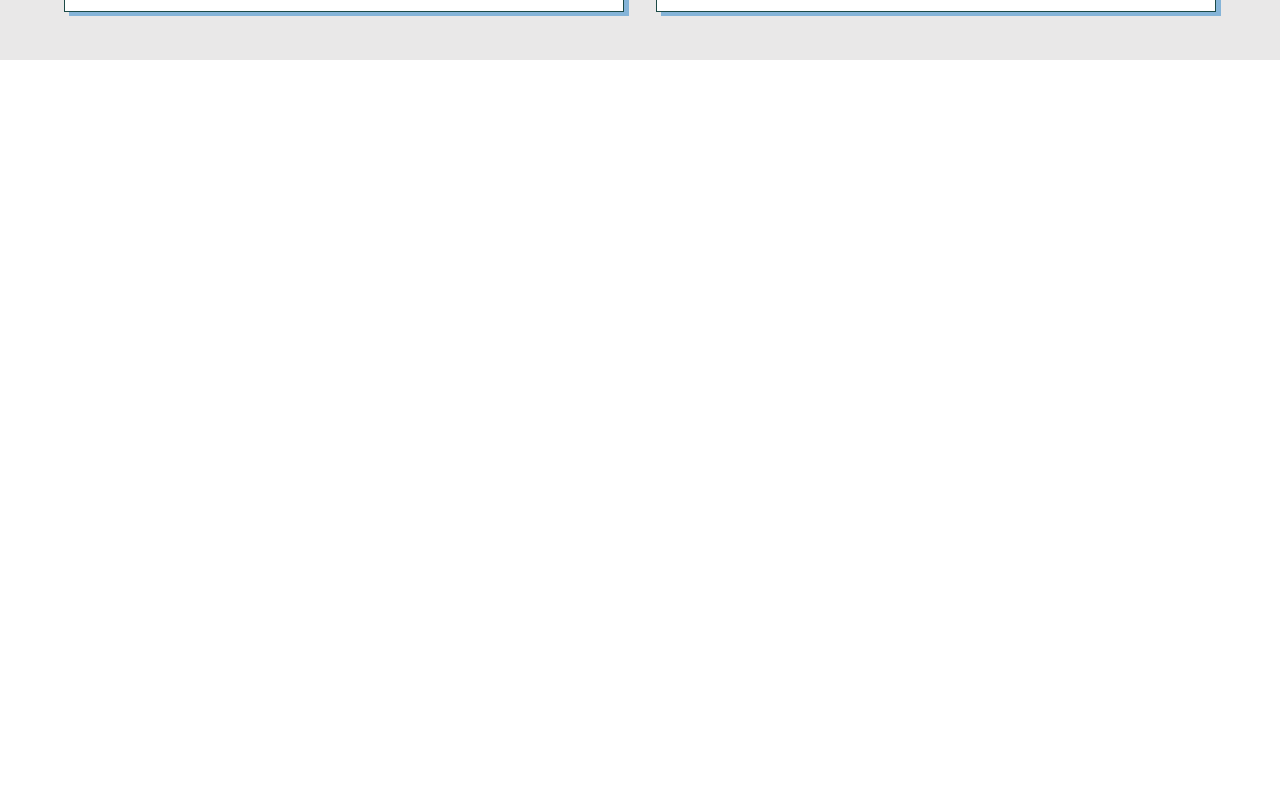
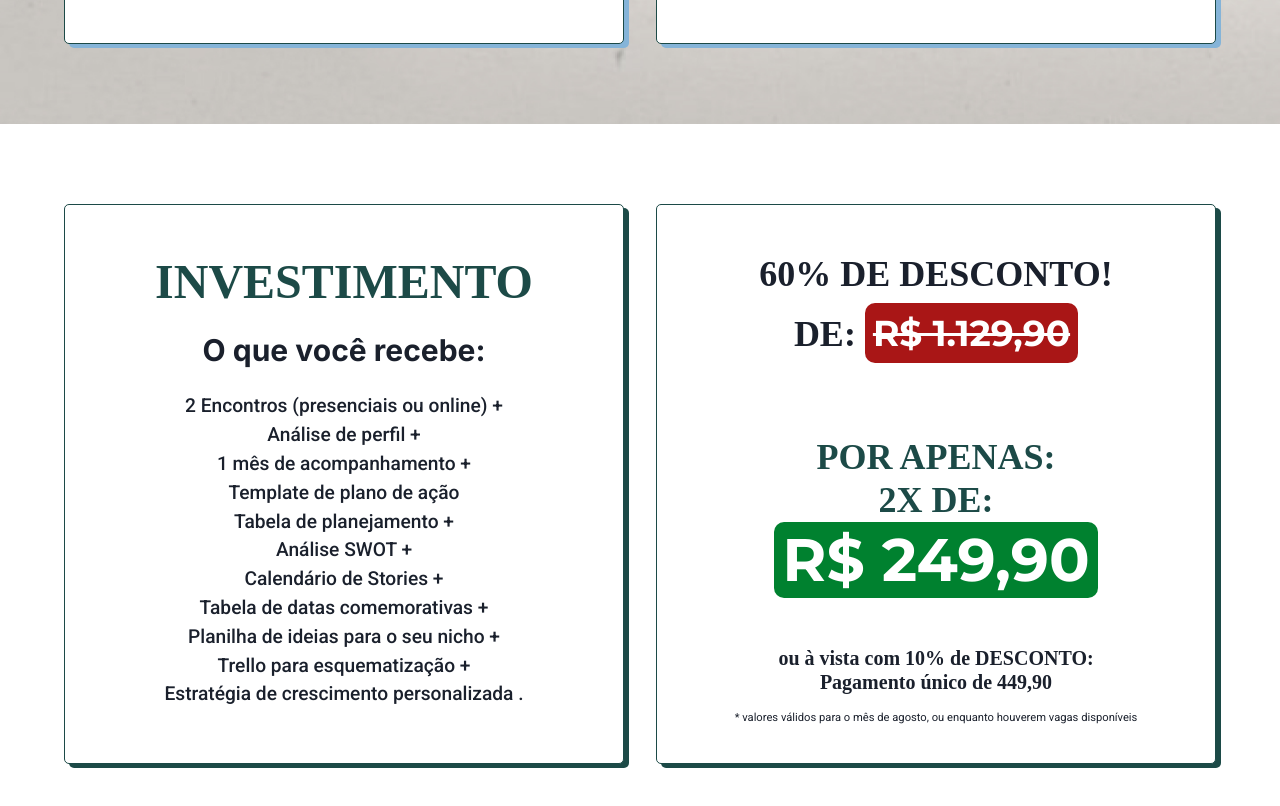
Before and after one commit to MatheusBrunoAlmeida/consultoriadc, a Next.js app: page / in a window 1280 px wide. Shown: the part 1540-2346 px from the top of the page. Before the commit the page ends 1600 px from the top, so only its background shows below. Built offline with nearby package versions, Linux system fonts and the light colour scheme; a web font is replaced by a local one.

Commit message:
sessão valor concluida

```diff
--- a/src/pages/index.tsx
+++ b/src/pages/index.tsx
@@ -1,6 +1,7 @@
-import { Box, Button, Heading, Text } from '@chakra-ui/react'
+import { Box, Button, Flex, Heading, Text } from '@chakra-ui/react'
 import type { NextPage } from 'next'
 import Header from '../components/Header'
+import bg from '../../public/assets/bg-gray.jpeg'
 
 const Home: NextPage = () => {
   return (
@@ -12,6 +13,7 @@ const Home: NextPage = () => {
         flexDirection="column"
         alignItems="center"
         textAlign="center"
+        id='banner-section'
       >
         <Heading
           color="darkGreen"
@@ -133,6 +135,159 @@ const Home: NextPage = () => {
           </Box>
         </Box>
       </Box>
+
+      <Flex
+        id='price-section'
+      >
+        <Flex
+          className='price-container price-container-info'
+          style={{
+            justifyContent: 'center',
+            gap: '5%'
+          }}
+        >
+          <Heading
+            color="darkGreen"
+            fontWeight="900"
+            size="2xl"
+            fontFamily="All Nevrada"
+            id='investimento-title'
+          >
+            INVESTIMENTO
+          </Heading>
+
+          <Flex
+            flexDirection="column"
+            gap="1.5rem"
+          >
+            <Heading
+              size="lg"
+              textAlign="center"
+            >
+              O que você recebe:
+            </Heading>
+
+            <Flex
+              flexDirection="column"
+              textAlign="center"
+              fontSize="1.2rem"
+              fontWeight="500"
+            >
+              <Text>2 Encontros (presenciais ou online) +</Text>
+              <Text>Análise de perfil +</Text>
+              <Text>1 mês de acompanhamento +</Text>
+              <Text>Template de plano de ação</Text>
+              <Text>Tabela de planejamento +</Text>
+              <Text>Análise SWOT +</Text>
+              <Text>Calendário de Stories +</Text>
+              <Text>Tabela de datas comemorativas +</Text>
+              <Text>Planilha de ideias para o seu nicho +</Text>
+              <Text>Trello para esquematização +</Text>
+              <Text>Estratégia de crescimento personalizada .</Text>
+            </Flex>
+          </Flex>
+        </Flex>
+
+        <Flex
+          className='price-container price-container-price'
+          justifyContent="flex-start"
+        >
+          <Flex
+            gap="1rem"
+            flexDirection="column"
+            marginTop="2rem"
+            alignItems="center"
+          >
+            <Heading
+              fontFamily="All Nevrada"
+              textTransform="uppercase"
+              className='text-up'
+            >
+              60% de desconto!
+            </Heading>
+
+            <Heading
+              fontFamily="All Nevrada"
+              textTransform="uppercase"
+              className='text-up'
+            >
+              DE: <span className="color-red-background">R$ 1.129,90</span>
+            </Heading>
+          </Flex>
+
+          <Flex
+            marginTop="5rem"
+            color="darkGreen"
+            textTransform="uppercase"
+            flexDirection="column"
+            alignItems="center"
+            id='valor-container'
+          >
+            <Heading
+              fontFamily="All Nevrada"
+              className='desconto-title'
+            >
+              Por apenas:
+            </Heading>
+
+            <Heading
+              fontFamily="All Nevrada"
+              className='desconto-title'
+            >
+              2x de:
+            </Heading>
+
+            <Heading
+              fontFamily="Montserrat"
+              color="#fff"
+              backgroundColor="#00812f"
+              display="flex"
+              justifyContent="center"
+              padding="0.5rem"
+              borderRadius="10px"
+              size="3xl"
+              className='desconto-valor'
+            >
+              R$ 249,90
+            </Heading>
+          </Flex>
+
+          <Flex
+            flexDirection="column"
+            marginTop="3rem"
+            alignItems="center"
+          >
+            <Heading
+              fontFamily="All Nevrada"
+              size="md"
+              className='desconto-text-info'
+            >
+              ou à vista com 10% de DESCONTO:
+            </Heading>
+
+            <Heading
+              fontFamily="All Nevrada"
+              size="md"
+              className='desconto-text-info'
+            >
+              Pagamento único de 449,90
+            </Heading>
+          </Flex>
+
+          <Flex
+            marginTop="1rem"
+            alignItems="center"
+            justify="center"
+            textAlign="center"
+          >
+            <Text
+              fontSize="0.7rem"
+            >
+              * valores válidos para o mês de agosto, ou enquanto houverem vagas disponíveis
+            </Text>
+          </Flex>
+        </Flex>
+      </Flex>
     </>
   )
 }
--- a/src/styles/globals.css
+++ b/src/styles/globals.css
@@ -16,6 +16,12 @@
 .logo {
   width: 25rem;
 }
+
+/* #banner-section{
+  background-image: url('../../public/assets/bg-gray.jpeg');
+  background-repeat: no-repeat;
+  background-size: cover;
+} */
 
 .subtitle {
   margin-top: 2rem;
@@ -54,11 +60,16 @@
 .for-who-section{
   display: flex;
   flex-direction: row;
-  padding: 3rem 2rem;
+  padding: 5rem 2rem;
   align-items: center;
   justify-content: center;
   gap: 2rem;
   box-sizing: border-box;
+
+
+  background-image: url('../../public/assets/bg-gray.jpg');
+  background-repeat: no-repeat;
+  background-size: cover;
 }
 
 .for-who-container{
@@ -72,6 +83,7 @@
   justify-content: center;
   width: 35rem;
   height: 35rem;
+  border-radius: 5px;
 }
 
 #for-who-title{
@@ -90,3 +102,43 @@
   font-family: 'Montserrat', sans-serif;
   font-weight: 500;
 }
+
+#price-section{
+  display: flex;
+  flex-direction: row;
+  padding: 5rem 2rem;
+  align-items: center;
+  justify-content: center;
+  gap: 2rem;
+  box-sizing: border-box;
+
+
+  /* background-image: url('../../public/assets/bg.jpg'); */
+  background-repeat: no-repeat;
+  background-size: cover;
+}
+
+.price-container{
+  border: 1px solid #1C4A47;
+  box-shadow: 5px 4px #1C4A47;
+  padding: 1rem 3rem;
+  background-color: #fff;
+  display: flex;
+  flex-direction: column;
+  align-items: center;
+  justify-content: center;
+  width: 35rem;
+  height: 35rem;
+  border-radius: 5px;
+}
+
+.color-red-background{
+  background-color: rgb(169, 22, 22);
+  color: white;
+  border-radius: 10px;
+  padding: 0.5rem;
+  /* padding: 10px 5px 0px 5px; */
+  text-decoration: line-through;
+  text-decoration-style: #ff0000;
+  font-family: 'Montserrat';
+}
--- a/src/styles/responsive.css
+++ b/src/styles/responsive.css
@@ -11,6 +11,10 @@
         width: 13rem;
         margin-top: 3rem;
         font-size: 1.3rem;
+    }
+
+    .price-container-price .text-up{
+        font-size: 2rem;
     }
 }
 
@@ -36,16 +40,61 @@
     .for-who-text {
         font-size: 1.3rem;
     }
+
+    .price-container-price .text-up{
+        font-size: 2rem;
+    }
+
+    .price-container-price .desconto-title{
+        font-size: 2rem;
+    }
+
+    .price-container-price .desconto-valor{
+        font-size: 3rem;
+    }
+
+    .price-container-price .desconto-text-info{
+        font-size: 1rem;
+    }
+}
+
+@media(max-width: 950px){
+    #price-section {
+        display: flex;
+        flex-direction: column;
+        padding: 3rem 2rem;
+        align-items: center;
+        justify-content: center;
+        gap: 2rem;
+    }
 }
 
 @media(max-width: 874px) {
     #for-who-title {
         font-size: 2.3rem;
     }
+
+    #price-section {
+        display: flex;
+        flex-direction: column;
+        padding: 3rem 2rem;
+        align-items: center;
+        justify-content: center;
+        gap: 2rem;
+    }
 }
 
 @media(max-width: 768px) {
     .for-who-section {
+        display: flex;
+        flex-direction: column;
+        padding: 3rem 2rem;
+        align-items: center;
+        justify-content: center;
+        gap: 2rem;
+    }
+
+    #price-section{
         display: flex;
         flex-direction: column;
         padding: 3rem 2rem;
@@ -84,6 +133,12 @@
         height: 30rem;
     }
 
+    .price-container {
+        /* padding: 1rem 3rem; */
+        width: 30rem;
+        height: 30rem;
+    }
+
     #for-who-title {
         font-size: 2.3rem;
     }
@@ -100,6 +155,30 @@
     .for-who-text {
         font-size: 1.4rem;
     }
+
+    .price-container-info .chakra-text{
+        font-size: 1rem;
+    }
+
+    .price-container-price .text-up{
+        font-size: 1.7rem;
+    }
+
+    .price-container-price .desconto-title{
+        font-size: 1.9rem;
+    }
+
+    #valor-container{
+        margin-top: 2rem;
+    }
+
+    .price-container-price .desconto-valor{
+        font-size: 2.7rem;
+    }
+
+    .price-container-price .desconto-text-info{
+        font-size: 1rem;
+    }
 }
 
 @media(max-width: 518px) {
@@ -107,6 +186,11 @@
         padding: 1rem 3rem;
         width: 25rem;
         height: 25rem;
+    }
+
+    .price-container {
+        padding: 1rem 3rem;
+        width: 25rem;
     }
 
     #for-who-title {
@@ -118,6 +202,13 @@
         font-size: 1.1rem;
     }
 
+    .price-container-info .chakra-heading{
+        font-size: 1.5rem;
+    }
+
+    .price-container-info .chakra-text{
+        font-size: 0.9rem;
+    }
 }
 
 @media(max-width: 492px) {
@@ -147,6 +238,11 @@
         height: 20rem;
     }
 
+    .price-container {
+        width: 20rem;
+        padding: 0rem 0rem;
+    }
+
     #for-who-title {
         font-size: 1.7rem;
         line-height: 2rem;
@@ -165,6 +261,26 @@
         font-size: 0.9rem;
         line-height: 1rem;
     }
+
+    .price-container-price .text-up{
+        font-size: 1.2rem;
+    }
+
+    .price-container-price .desconto-title{
+        font-size: 1.7rem;
+    }
+
+    #valor-container{
+        margin-top: 2rem;
+    }
+
+    .price-container-price .desconto-valor{
+        font-size: 2.5rem;
+    }
+
+    .price-container-price .desconto-text-info{
+        font-size: 0.9rem;
+    }
 }
 
 @media(max-width: 352px) {
@@ -177,7 +293,32 @@
         height: 20rem;
     }
 
+    .price-container {
+        padding: 1rem;
+        width: 18rem;
+    }
+
     #for-who-title {
         font-size: 1.6rem;
     }
+
+    .price-container-price .text-up{
+        font-size: 1.2rem;
+    }
+
+    .price-container-price .desconto-title{
+        font-size: 1.7rem;
+    }
+
+    #valor-container{
+        margin-top: 2rem;
+    }
+
+    .price-container-price .desconto-valor{
+        font-size: 2.5rem;
+    }
+
+    .price-container-price .desconto-text-info{
+        font-size: 0.9rem;
+    }
 }
```
Also changed, not shown: public/assets/bg-gray.jpg (added).
